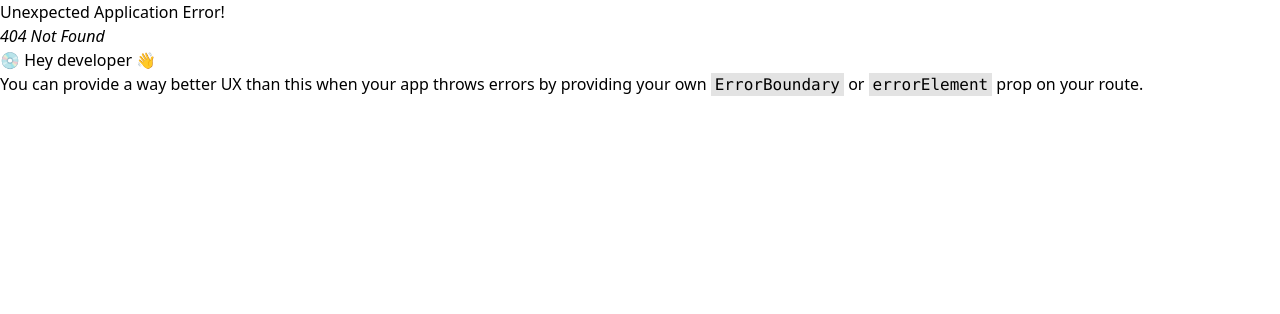
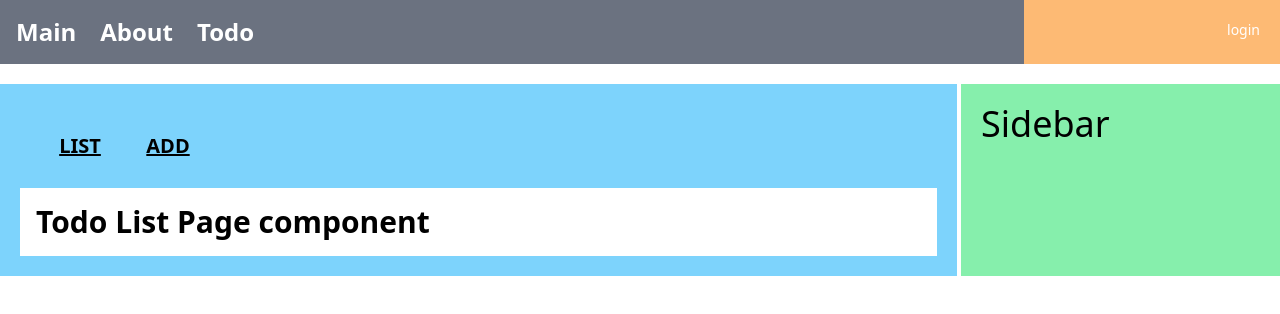
Before and after one commit to blackjune67/clonemall, a React (Create React App) app in the folder front/: page /todo/list in a window 1280 px wide. Before the commit this address had no page. Shown: the top 314 px of the page. Built offline with nearby package versions, Linux system fonts and the light colour scheme.

Commit message:
router design

```diff
--- /dev/null
+++ b/front/src/components/menus/BasicMenu.js
@@ -0,0 +1,29 @@
+import {Link} from "react-router-dom";
+
+export const BasicMenu = () => {
+  return (
+      <>
+        <nav id={'navbar'} className={'flex bg-blue-300'}>
+          <div className={'w-4/5 bg-gray-500'}>
+            <ul className={'flex p-4 text-white font-bold'}>
+              <li className={'pr-6 text-2xl'}>
+                <Link to={'/'}>Main</Link>
+              </li>
+              <li className={'pr-6 text-2xl'}>
+                <Link to={'/about'}>About</Link>
+              </li>
+              <li className={'pr-6 text-2xl'}>
+                <Link to={'/todo/'}>Todo</Link>
+              </li>
+            </ul>
+          </div>
+
+          <div className='w-1/5 flex justify-end bg-orange-300 p-4 font-medium'>
+            <div className={'text-white text-sm m-1 rounded'}>
+              login
+            </div>
+          </div>
+        </nav>
+      </>
+  )
+}
--- /dev/null
+++ b/front/src/layout/BasicLayout.js
@@ -0,0 +1,28 @@
+import React from 'react';
+import {BasicMenu} from "../components/menus/BasicMenu";
+
+// * 화면 전체 구성
+const BasicLayout = ({children}) => {
+  return (
+      <>
+        {/* 기존 헤더 대신 BasicMenu*/ }
+        <BasicMenu/>
+
+        {/* 상단 여백 my-5 제거 */}
+        <div
+            className="bg-white my-5 w-full flex flex-col space-y-1 md:flex-row md:space-x-1 md:space-y-0">
+          <main
+              className="bg-sky-300 md:w-4/5 lg:w-3/4 px-5 py-5"> {/* 상단 여백 py-40 변경 flex 제거 */}
+            {children}
+          </main>
+
+          <aside
+              className="bg-green-300 md:w-1/5 lg:w-1/4 px-5 flex py-5"> {/* 상단 여백 py-40 제거 flex 제거 */}
+            <h1 className="text-2xl md:text-4xl">Sidebar</h1>
+          </aside>
+        </div>
+      </>
+  );
+}
+
+export default BasicLayout;
--- a/front/src/pages/AboutPage.js
+++ b/front/src/pages/AboutPage.js
@@ -1,12 +1,15 @@
 // rsf
 
 import React from 'react';
+import BasicLayout from "../layout/BasicLayout";
 
 function AboutPage(props) {
   return (
-      <div>
-
-      </div>
+      <BasicLayout>
+        <div className={'text-3xl'}>
+          About page
+        </div>
+      </BasicLayout>
   );
 }
 
--- a/front/src/pages/MainPage.js
+++ b/front/src/pages/MainPage.js
@@ -1,14 +1,11 @@
 import React from 'react';
-import {Link} from "react-router-dom";
+import BasicLayout from "../layout/BasicLayout";
 
 function MainPage(props) {
   return (
-      <div className={'text-3xl'}>
-        <div>
-          <Link to={'/about'}>about</Link>
-        </div>
-        <div>Main page</div>
-      </div>
+      <BasicLayout>
+        <div className={'text-3xl'}>Main page</div>
+      </BasicLayout>
   );
 }
 
--- /dev/null
+++ b/front/src/pages/todo/IndexPage.js
@@ -0,0 +1,19 @@
+import React from 'react';
+import BasicLayout from "../../layout/BasicLayout";
+import {Outlet} from "react-router-dom";
+
+function IndexPage(props) {
+  return (
+      <BasicLayout>
+        <div className={'w-full flex m-2 p-2'}>
+          <div className={'text-xl m-1 p-2 w-20 font-extrabold text-center underline'}>LIST</div>
+          <div className={'text-xl m-1 p-2 w-20 font-extrabold text-center underline'}>ADD</div>
+        </div>
+        <div className={'flex flex-wrap w-full'}>
+          <Outlet/>
+        </div>
+      </BasicLayout>
+  );
+}
+
+export default IndexPage;
--- /dev/null
+++ b/front/src/pages/todo/ListPage.js
@@ -0,0 +1,13 @@
+import React from 'react';
+
+function ListPage(props) {
+  return (
+      <div className={'p-4 w-full bg-white'}>
+        <div className={'text-3xl font-extrabold'}>
+          Todo List Page component
+        </div>
+      </div>
+  );
+}
+
+export default ListPage;
--- /dev/null
+++ b/front/src/pages/todo/ReadPage.js
@@ -0,0 +1,15 @@
+import React from 'react';
+import {useParams} from "react-router-dom";
+
+function ReadPage(props) {
+  const {tno} = useParams();
+  console.log(tno)
+  console.log(typeof tno)
+  return (
+      <div className={'text-3xl'}>
+        Todo Read Page
+      </div>
+  );
+}
+
+export default ReadPage;
--- a/front/src/router/root.js
+++ b/front/src/router/root.js
@@ -1,14 +1,17 @@
 /* router 설정 */
 import {createBrowserRouter} from "react-router-dom";
 import {lazy, Suspense} from "react";
+import {todoRouter} from "./todoRouter";
 
-
-const Main = lazy(() => import('../pages/MainPage.js'));
-const About = lazy(() => import('../pages/AboutPage.js'));
+const Loading = <div className={'bg-red-700'}>로딩중...</div>
+const Main = lazy(() => import('../pages/MainPage'));
+const About = lazy(() => import('../pages/AboutPage'));
+const TodoIndex = lazy(() => import('../pages/todo/IndexPage'));
+// const TodoList = lazy(() => import('../pages/todo/ListPage'));
 export const root = createBrowserRouter([
   {
     path: '',
-    element: <Suspense><Main/></Suspense>,
+    element: <Suspense fallback={Loading}><Main/></Suspense>,
     /*children: [
       {
         path: 'about',
@@ -18,6 +21,11 @@ export const root = createBrowserRouter([
   },
   {
     path: 'about',
-    element: <Suspense><About/></Suspense>,
+    element: <Suspense fallback={Loading}><About/></Suspense>,
+  },
+  {
+    path: 'todo',
+    element: <Suspense fallback={Loading}><TodoIndex/></Suspense>,
+    children: todoRouter()
   }
 ]);
--- /dev/null
+++ b/front/src/router/todoRouter.js
@@ -0,0 +1,22 @@
+import {lazy, Suspense} from "react";
+import {Navigate} from "react-router-dom";
+
+const Loading = <div className={'bg-red-700'}>로딩중...</div>
+const TodoList = lazy(() => import('../pages/todo/ListPage'));
+const TodoRead = lazy(() => import('../pages/todo/ReadPage'));
+export const todoRouter = () => {
+  return [
+    {
+      path: 'list',
+      element: <Suspense fallback={Loading}><TodoList/></Suspense>
+    },
+    {
+      path: '',
+      element: <Navigate replace={true} to={'list'}/>
+    },
+    {
+      path: `read/:tno`,
+      element: <Suspense fallback={Loading}><TodoRead/></Suspense>
+    }
+  ]
+}
```
